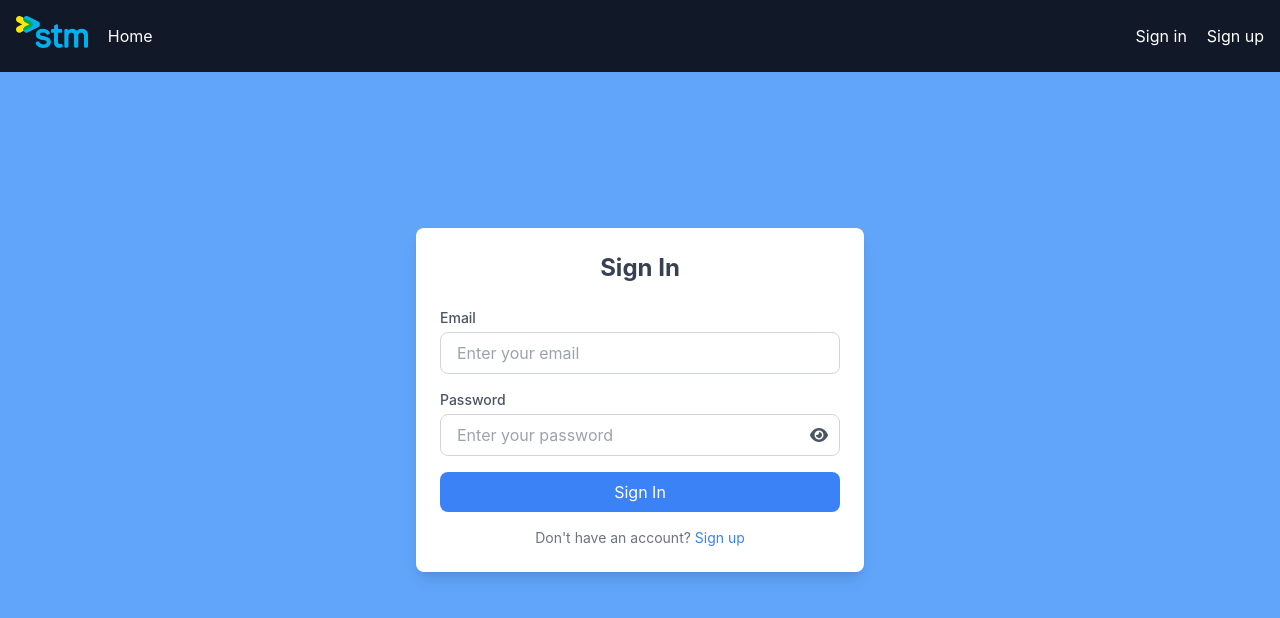
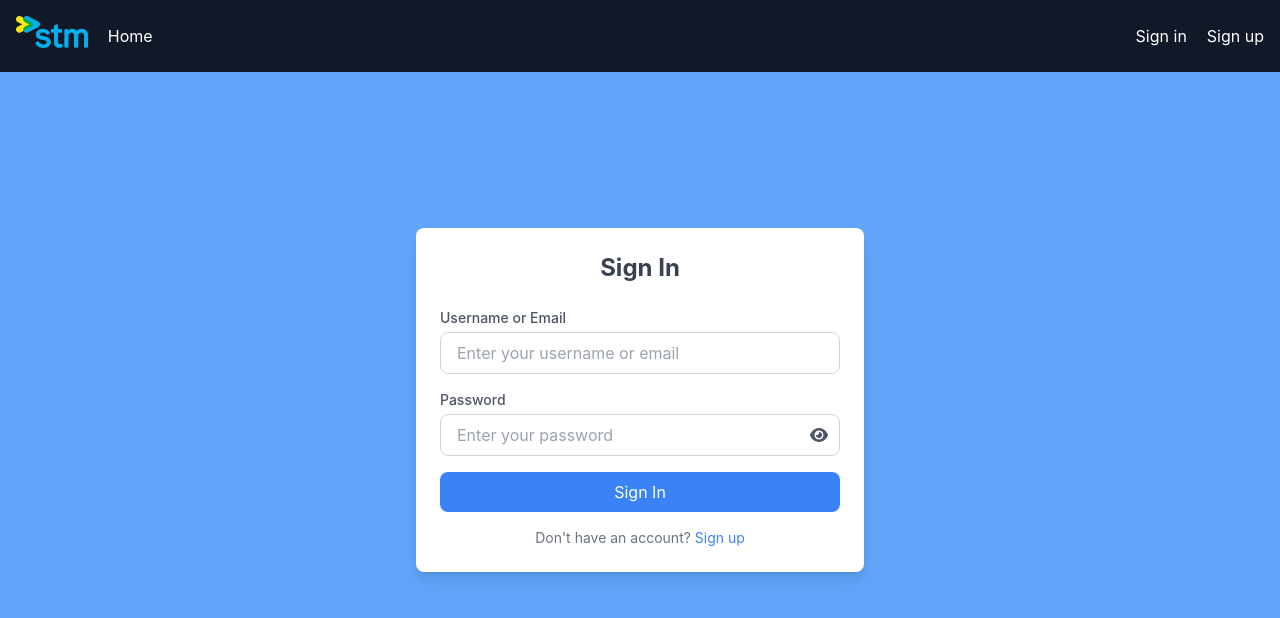
Before and after one commit to hodux/CID-STM-FRONTEND, a React (Create React App) app: page /signin in a window 1280 px wide. Shown: the top 618 px of the page. Built offline with nearby package versions, Linux system fonts and the light colour scheme.

Commit message:
fix if ternary display in navbar, added sign in with username or email, fix sign up creating already existing user

```diff
--- a/src/components/Header.js
+++ b/src/components/Header.js
@@ -1,36 +1,52 @@
-import React, {useEffect, useState} from "react";
+import React, { useEffect, useState } from "react";
 import logo from "../images/stm.png";
 import { useNavigate } from "react-router-dom";
-import { Link } from 'react-router-dom';
+import { Link } from "react-router-dom";
+
 function Header() {
   const navigate = useNavigate();
   const [isAuthenticated, setIsAuthenticated] = useState(false);
+
   useEffect(() => {
     const checkToken = () => {
-            let token = localStorage.getItem('token');
-            if(token == null || token === ""){
-                console.log(isAuthenticated);
-            }else{
+      let token = localStorage.getItem("token");
+      if (token == null || token === "") {
+        setIsAuthenticated(false);
+      } else {
         setIsAuthenticated(true);
-                console.log(isAuthenticated);
       }
-        }
+    };
     checkToken();
   }, [navigate, isAuthenticated]);
+
   return (
     <header className="flex items-center justify-between bg-gray-900 p-4 fixed top-0 w-full z-10">
       <div className="flex">
-        <Link to="/"><img src={logo} alt="CID" className="h-8 w-15 mr-5" /></Link>
-        <Link to="/" className="text-white hover:underline py-2">Home</Link>
+        <Link to="/">
+          <img src={logo} alt="CID" className="h-8 w-15 mr-5" />
+        </Link>
+        <Link to="/" className="text-white hover:underline py-2">
+          Home
+        </Link>
       </div>
 
       <div className="flex space-x-5">
-        {
-            isAuthenticated ?
-                <Link to="/maxsequenceschart" className="text-white hover:underline">Stops chart</Link> : null
-        }
-        <Link to="/signin" className="text-white hover:underline">Sign in</Link>
-        <Link to="/signup" className="text-white hover:underline">Sign up</Link>
+        {isAuthenticated ? (
+          <>
+            <Link to="/maxsequenceschart" className="text-white hover:underline">
+              Stops chart
+            </Link>
+          </>
+        ) : (
+          <>
+            <Link to="/signin" className="text-white hover:underline">
+              Sign in
+            </Link>
+            <Link to="/signup" className="text-white hover:underline">
+              Sign up
+            </Link>
+          </>
+        )}
       </div>
     </header>
   );
--- a/src/pages/SignIn.js
+++ b/src/pages/SignIn.js
@@ -1,16 +1,15 @@
 import React, { useState } from "react";
 import { FontAwesomeIcon } from "@fortawesome/react-fontawesome";
 import { faEye, faEyeSlash } from "@fortawesome/free-solid-svg-icons";
-import {useNavigate} from 'react-router-dom'
-
+import { useNavigate } from 'react-router-dom';
 import axios from "axios";
 
-const baseURL = "https://localhost:3001/api/login"
+const baseURL = "https://localhost:3001/api/login";
 
 function SignIn() {
     const navigate = useNavigate();
     const [login, setLogin] = useState({
-        email: "",
+        identifier: "",
         password: "",
     });
     const [passwordVisible, setPasswordVisible] = useState(false);
@@ -28,14 +27,14 @@ function SignIn() {
     const handleSubmit = async (e) => {
         e.preventDefault();
 
-        if (!login.email || !login.password) {
+        if (!login.identifier || !login.password) {
             setError("Please fill in all fields.");
             return;
         }
 
         setError("");
         const userData = {
-            email: login.email,
+            identifier: login.identifier,
             password: login.password
         }
         try {
@@ -58,18 +57,18 @@ function SignIn() {
                 <form className="space-y-4" onSubmit={handleSubmit}>
                     <div>
                         <label
-                            htmlFor="email"
+                            htmlFor="identifier"
                             className="block text-sm font-medium text-gray-600 mb-1">
-                            Email
+                            Username or Email
                         </label>
                         <input
                             type="text"
-                            id="email"
-                            name="email"
-                            value={login.email}
+                            id="identifier"
+                            name="identifier"
+                            value={login.identifier}
                             onChange={handleChange}
                             className="w-full px-4 py-2 border border-gray-300 rounded-lg focus:ring-2 focus:ring-blue-500"
-                            placeholder="Enter your email" />
+                            placeholder="Enter your username or email" />
                     </div>
                     <div>
                         <label htmlFor="password" className="block text-sm font-medium text-gray-600 mb-1">
--- a/src/pages/SignUp.js
+++ b/src/pages/SignUp.js
@@ -2,6 +2,7 @@ import React, { useState } from "react";
 import { FontAwesomeIcon } from "@fortawesome/react-fontawesome";
 import { faEye, faEyeSlash } from "@fortawesome/free-solid-svg-icons";
 import axios from 'axios';
+
 function Signup() {
   const [email, setEmail] = useState("");
   const [emailError, setEmailError] = useState("");
@@ -15,6 +16,7 @@ function Signup() {
   const [passwordVisible1, setPasswordVisible1] = useState(false);
   const [passwordVisible2, setPasswordVisible2] = useState(false);
 
+  const [signupErrorMessage, setSignupErrorMessage] = useState("");
 
   const validateEmail = (email) => /^[^\s@]+@[^\s@]+\.[^\s@]+$/.test(email);
 
@@ -49,31 +51,33 @@ function Signup() {
   const handleSubmit = async (e) => {
     e.preventDefault();
     if (!validateEmail(email)) {
-      setEmailError("Please enter a valid email address")
+      setEmailError("Please enter a valid email address");
       return;
     }
     if (!validatePassword(password1)) {
-      setPassword1("Please enter a valid password")
+      setPasswordError("Password must be at least 8 characters, include a number, a letter, and a special character.");
       return;
     }
     if (password1 !== password2) {
-      setPasswordNotMatch("Password do not match")
+      setPasswordNotMatch("Passwords do not match");
       return;
     }
 
     try {
-      const response = await axios.post("https://localhost:3001/api/users",
-        {
-          username: username,
-          email: email,
-          password: password1
-        }
-      );
+      const response = await axios.post("https://localhost:3001/api/users", {
+        username: username,
+        email: email,
+        password: password1
+      });
       console.log("Success", response.data);
 
     } catch (error) {
-      console.error("sign up failed")
-      alert("Sign up failed. Please try again")
+      if (error.response && error.response.status === 409) {
+          setSignupErrorMessage("Account with this email or username already exists.");
+      } else {
+          console.error("Sign up failed", error);
+          setSignupErrorMessage("Sign up failed. Please try again.");
+      }
     }
   }
   return (
@@ -151,17 +155,17 @@ function Signup() {
             </div>
             <p className="text-sm text-red-500 mt-1">{passwordNotMatch}</p>
           </div>
+          <div>
+            <p className="text-sm text-red-500 mt-1 mb-4">{signupErrorMessage}</p>
+          </div>
           <button
             type="submit"
-            className="w-full bg-blue-500 text-white py-2 px-4 rounded-lg hover:bg-blue-600 transition">
-            Sign Up
-          </button>
+            className="w-full bg-blue-500 text-white py-2 px-4 rounded-lg hover:bg-blue-600 transition">Sign Up
+            </button>
         </form>
         <p className="text-sm text-gray-500 text-center mt-4">
           Already have an account?{" "}
-          <a href="/signin" className="text-blue-500 hover:underline">
-            Sign in
-          </a>
+          <a href="/signin" className="text-blue-500 hover:underline">Sign in</a>
         </p>
       </div>
     </div>
```
Lines whose indentation alone changed are shown as unchanged.
